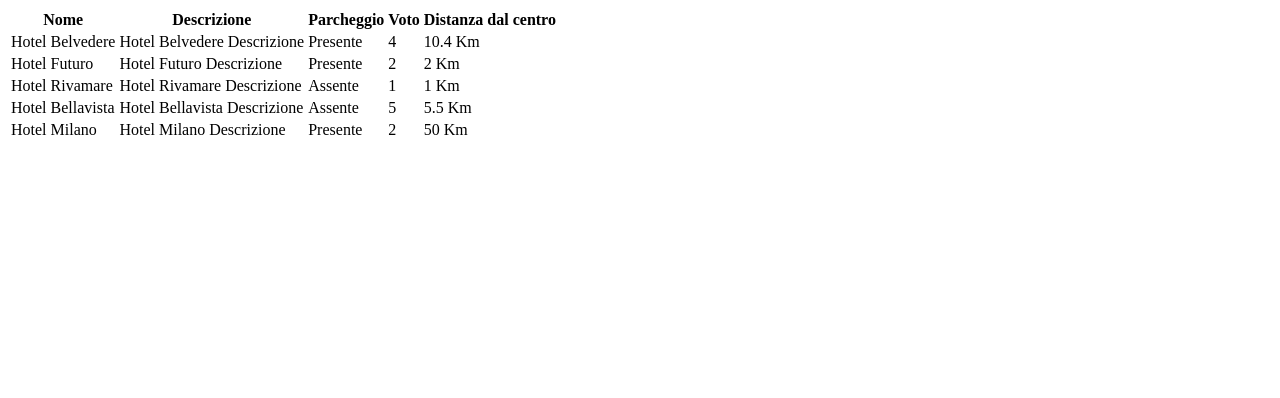
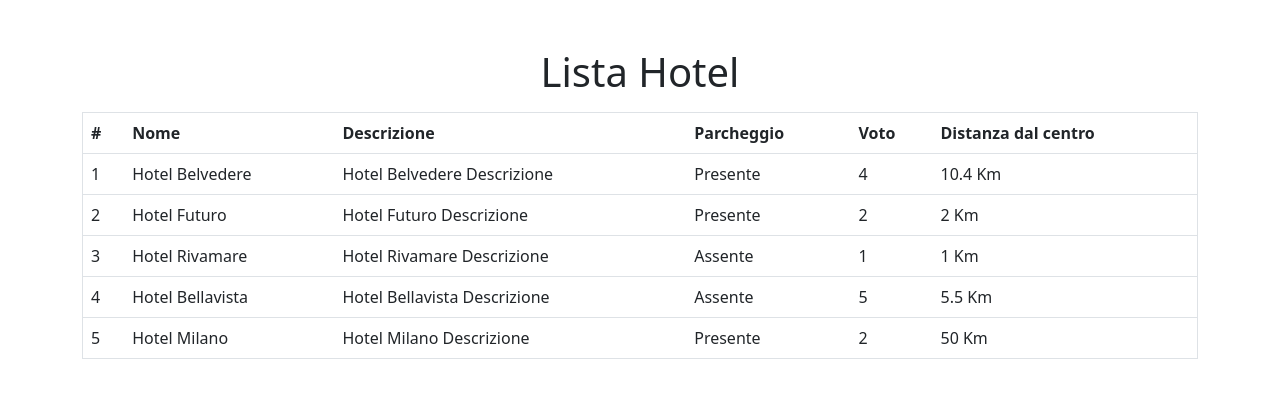
Before and after one commit to MarcoAgosta/php-hotel, a PHP site: page / in a window 1280 px wide. Shown: the top 398 px of the page. Run offline with PHP 8.4, Linux system fonts and the light colour scheme.

Commit message:
Reso decente con bootstrap

```diff
--- a/index.php
+++ b/index.php
@@ -40,6 +40,8 @@
 
     ];
 
+    $i = 0;
+
 
 ?>
 
@@ -50,11 +52,14 @@
     <meta http-equiv="X-UA-Compatible" content="IE=edge">
     <meta name="viewport" content="width=device-width, initial-scale=1.0">
     <title>Hotel</title>
+    <link href="https://cdn.jsdelivr.net/npm/bootstrap@5.2.3/dist/css/bootstrap.min.css" rel="stylesheet" integrity="sha384-rbsA2VBKQhggwzxH7pPCaAqO46MgnOM80zW1RWuH61DGLwZJEdK2Kadq2F9CUG65" crossorigin="anonymous">
 </head>
 <body>
-
-    <table>
+    <div class="container mt-5">
+        <h1 class="text-center mb-3">Lista Hotel</h1>
+        <table class="table border">
                 <thead>
+                    <th>#</th>
                     <th>Nome</th>
                     <th>Descrizione</th>
                     <th>Parcheggio</th>
@@ -66,7 +71,9 @@
                     <?php
 
                     foreach ($hotels as $hotel){
+                        $i++;
                         echo "<tr>";
+                        echo "<td>{$i}</td>";
                         echo "<td>{$hotel['name']}</td>";
                         echo "<td>{$hotel['description']}</td>";
                         if ($hotel['parking']==true){
@@ -83,6 +90,7 @@
                 </tbody>
 
             </table>
+    </div>
 
 </body>
 </html>
```
Lines whose indentation alone changed are shown as unchanged.
